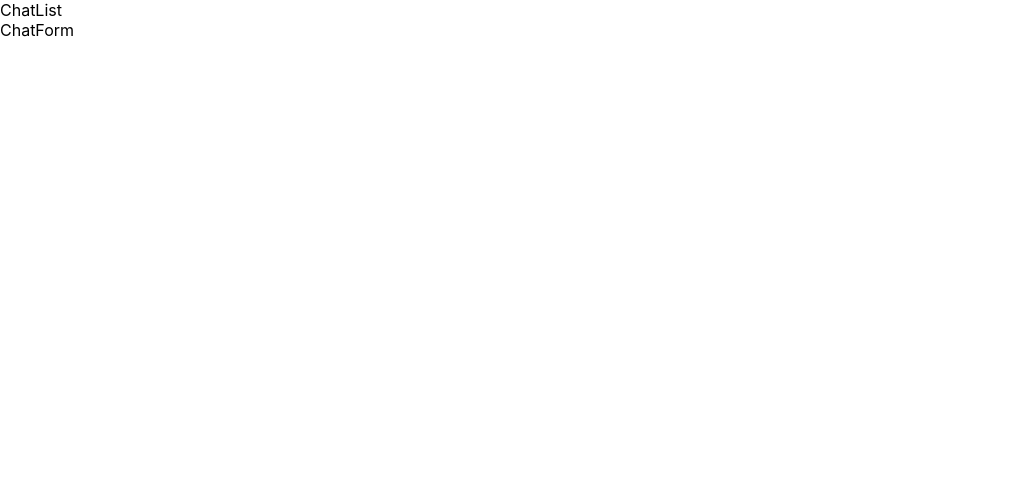
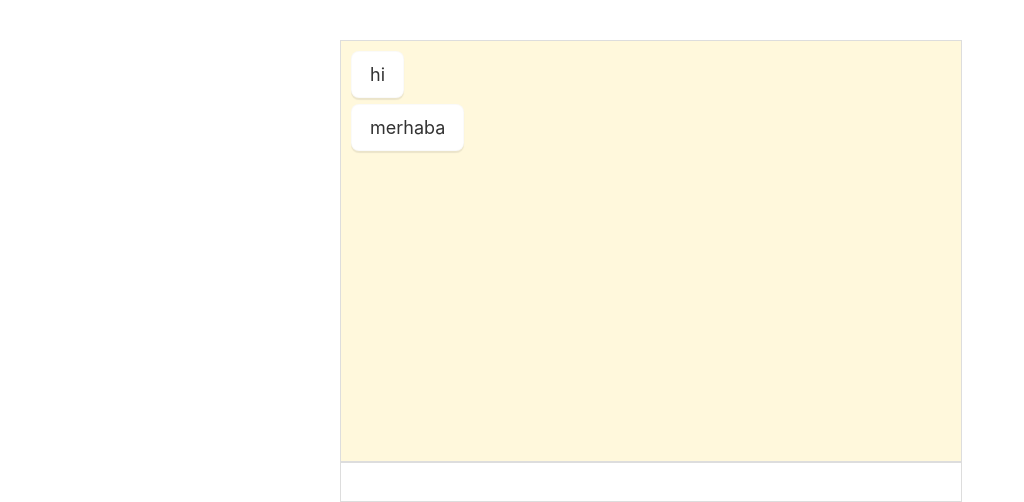
Before and after one commit to hilalozturk1/react-overview, a React (Create React App) app in the folder chat-app-real-time/client/: page / in a window 1280 px wide. Shown: the top 502 px of the page, without its empty margins (0-1024 px from the left). Built offline with nearby package versions, Linux system fonts and the light colour scheme.

Commit message:
prepared components added states and styles

```diff
--- a/chat-app-real-time/client/src/App.css
+++ b/chat-app-real-time/client/src/App.css
@@ -1,38 +1,4 @@
 .App {
-  text-align: center;
+  width: 600px;
+  margin: 0 auto;
 }
-
-.App-logo {
-  height: 40vmin;
-  pointer-events: none;
-}
-
-@media (prefers-reduced-motion: no-preference) {
-  .App-logo {
-    animation: App-logo-spin infinite 20s linear;
-  }
-}
-
-.App-header {
-  background-color: #282c34;
-  min-height: 100vh;
-  display: flex;
-  flex-direction: column;
-  align-items: center;
-  justify-content: center;
-  font-size: calc(10px + 2vmin);
-  color: white;
-}
-
-.App-link {
-  color: #61dafb;
-}
-
-@keyframes App-logo-spin {
-  from {
-    transform: rotate(0deg);
-  }
-  to {
-    transform: rotate(360deg);
-  }
-}
--- a/chat-app-real-time/client/src/components/ChatForm.js
+++ b/chat-app-real-time/client/src/components/ChatForm.js
@@ -1,7 +1,28 @@
-import React from "react";
+import { useState } from "react";
+import styles from "./styles.module.css";
+function ChatForm() {
+  const [message, setMessage] = useState("");
 
-function ChatForm() {
-  return <div>ChatForm</div>;
+  return (
+    <div>
+      <form
+        onSubmit={(e) => {
+          e.preventDefault();
+          console.log(message);
+          setMessage("")
+        }}
+      >
+        <input
+          type="text"
+          className={styles.textInput}
+          value={message}
+          onChange={(e) => {
+            setMessage(e.target.value);
+          }}
+        />
+      </form>
+    </div>
+  );
 }
 
 export default ChatForm;
--- /dev/null
+++ b/chat-app-real-time/client/src/components/ChatItem.js
@@ -0,0 +1,8 @@
+import React from "react";
+import styles from "./styles.module.css"
+
+function ChatItem({ item }) {
+  return <div className={styles.chatItem}>{item.message}</div>;
+}
+
+export default ChatItem;
--- a/chat-app-real-time/client/src/components/ChatList.js
+++ b/chat-app-real-time/client/src/components/ChatList.js
@@ -1,7 +1,20 @@
-import React from "react";
+import { useContext } from "react";
+import styles from "./styles.module.css";
+import ChatContext from "../context/ChatContext.js";
+import ChatItem from "./ChatItem";
 
 function ChatList() {
-  return <div>ChatList</div>;
+  const { message, setMessage } = useContext(ChatContext);
+
+  return (
+    <div className={styles.chatlist}>
+      <div>
+        {message.map((item, key) => (
+          <ChatItem key={key} item={item} />
+        ))}
+      </div>
+    </div>
+  );
 }
 
 export default ChatList;
--- a/chat-app-real-time/client/src/components/Container.js
+++ b/chat-app-real-time/client/src/components/Container.js
@@ -4,7 +4,7 @@ import ChatList from "./ChatList";
 
 function Container() {
   return (
-    <div>
+    <div className="App">
       <ChatList />
       <ChatForm />
     </div>
--- a/chat-app-real-time/client/src/context/ChatContext.js
+++ b/chat-app-real-time/client/src/context/ChatContext.js
@@ -2,7 +2,7 @@ import { createContext, useState } from "react";
 
 const ChatContext = createContext();
 export const ChatProvider = ({ children }) => {
-  const [message, setMessage] = useState([]);
+  const [message, setMessage] = useState([{ message: "hi" }, { message: "merhaba" }]);
   const values = {
     message,
     setMessage,
--- a/chat-app-real-time/client/src/index.js
+++ b/chat-app-real-time/client/src/index.js
@@ -6,9 +6,9 @@ import reportWebVitals from './reportWebVitals';
 
 const root = ReactDOM.createRoot(document.getElementById('root'));
 root.render(
-  <React.StrictMode>
+  <div>
     <App />
-  </React.StrictMode>
+  </div>
 );
 
 // If you want to start measuring performance in your app, pass a function
```
